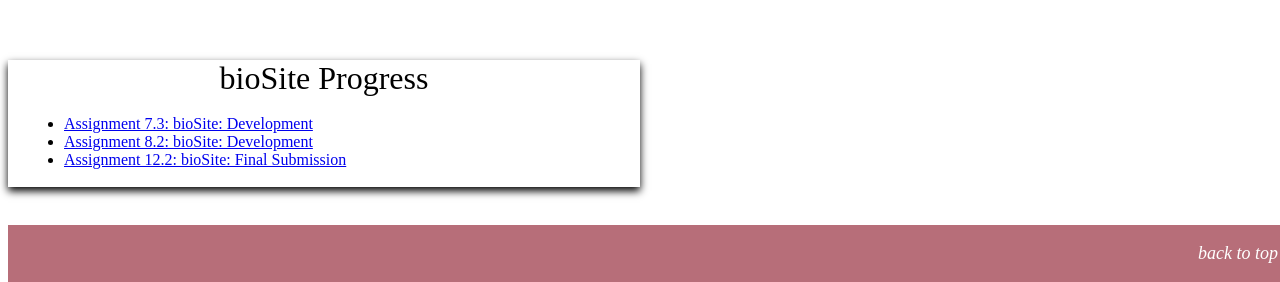
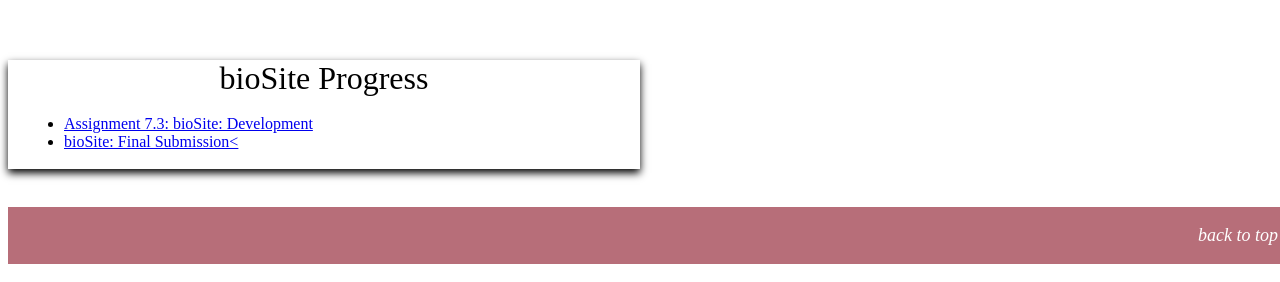
Before and after one commit to dboat10/bioSite, a plain HTML site: page index.html in a window 1280 px wide. Shown: the part 640-922 px from the top of the page. Drawn offline with Linux system fonts and the light colour scheme.

Commit message:
updated bioSite scripts

```diff
--- a/index.html
+++ b/index.html
@@ -53,8 +53,7 @@
                 <div class="card-content">
                     <ul>
                         <li><a href="module-7.3/Landing.html" target="_blank">Assignment 7.3: bioSite: Development</a></li>
-                        <li><a href="module-8.2/Landing.html" target="_blank">Assignment 8.2: bioSite: Development</a></li>
-                        <li><a href="module-12/Landing.html" target="_blank">Assignment 12.2: bioSite: Final Submission</a></li>
+                        <li><a href="module-8.2/Landing.html" target="_blank">bioSite: Final Submission<</a></li>
                     </ul>
                 </div>
             </div>
```
Also changed, not shown: 1 other file.
